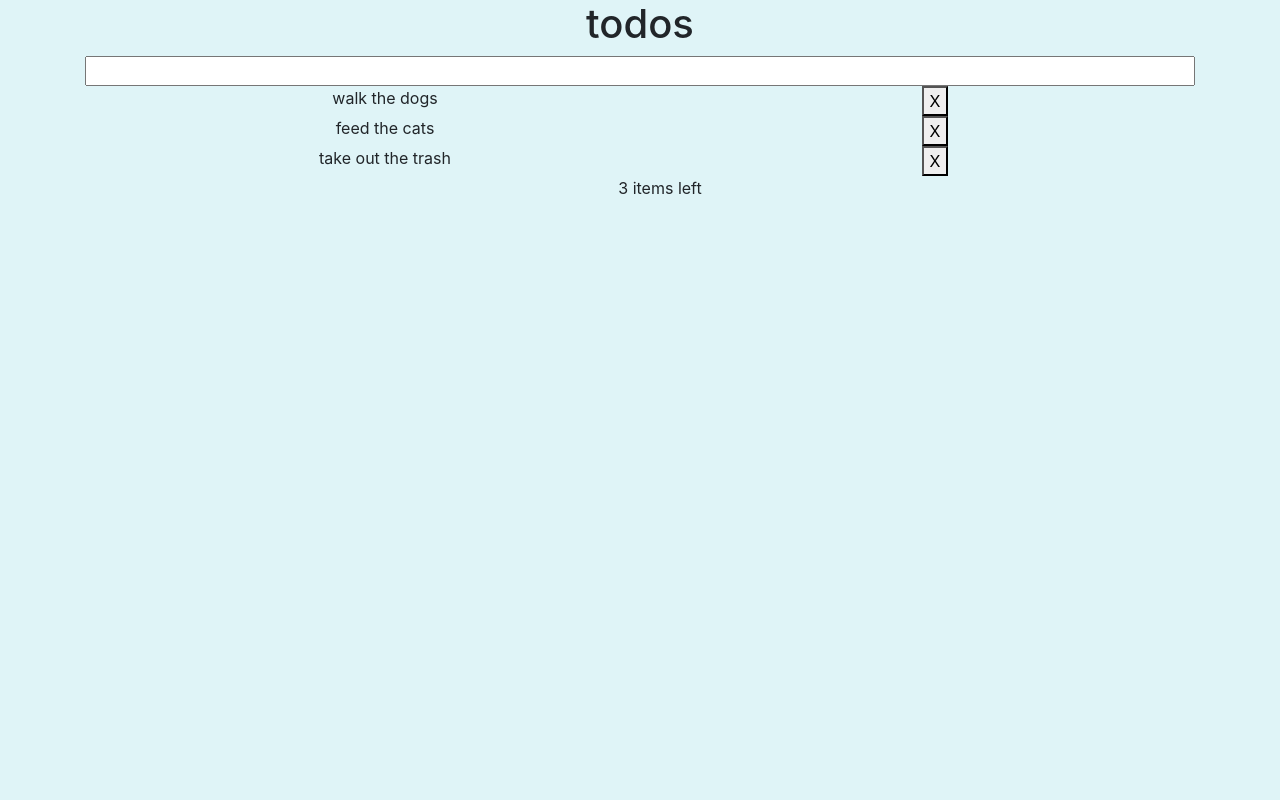
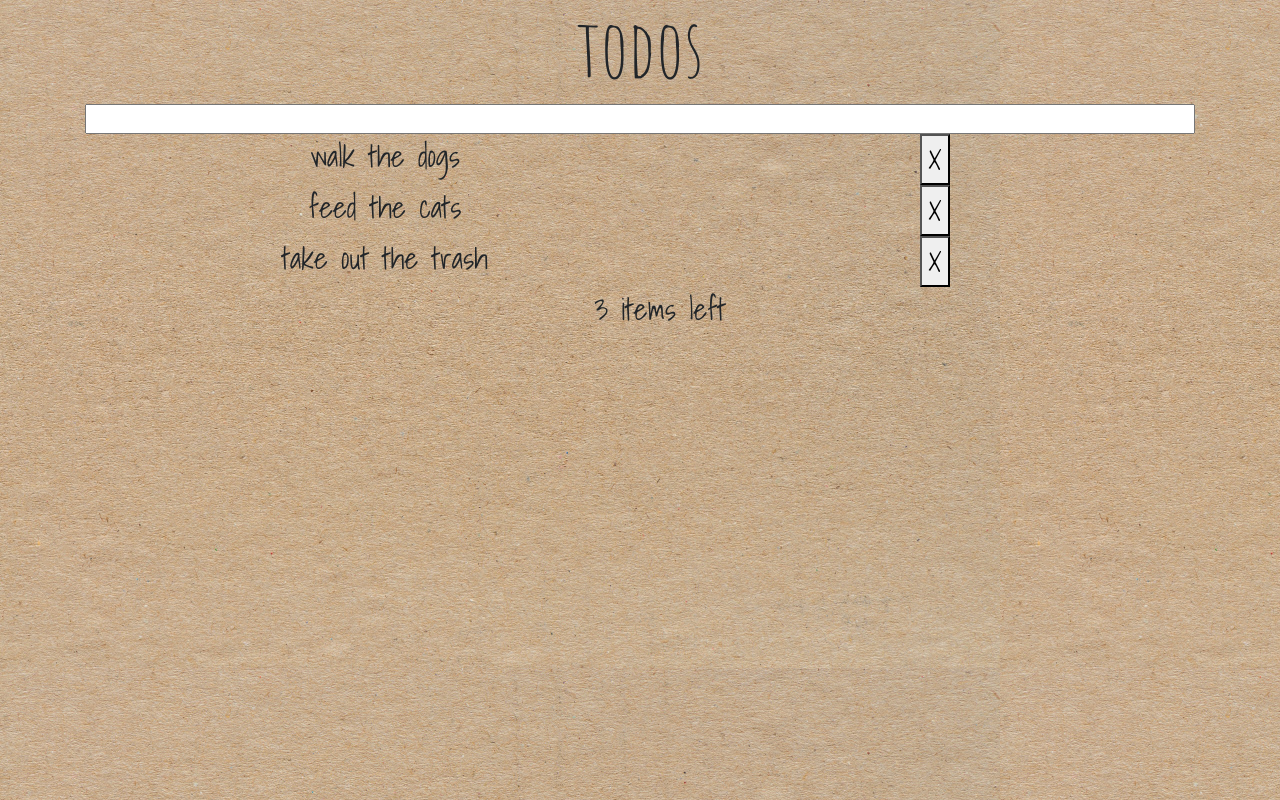
Before and after one commit to mllrdnl/to-do-list, a React app: page / in a window 1280 px wide. Built offline with nearby package versions, Linux system fonts and the light colour scheme.

Commit message:
added background and fonts

```diff
--- a/src/styles/index.scss
+++ b/src/styles/index.scss
@@ -1,12 +1,22 @@
 @import "~bootstrap/scss/bootstrap.scss";
+@import 'https://fonts.googleapis.com/css2?family=Amatic+SC&family=Shadows+Into+Light&display=swap';
 
 body {
-    background-color: rgb(223, 244, 247);
+    // background-color: rgb(223, 244, 247);
     height: 100vh;
+    background-image: url("brown-texture.jpg");
+    background-repeat: repeat;
+
 }
-
-//use css to remove bullets from lis
 
 li {
     list-style: none;
+    font-family: 'Shadows Into Light', cursive;
+    font-size: 30px;
 }
+
+h1 {
+    font-family: 'Amatic SC', cursive;
+    font-size: 80px;
+
+}
```
Also changed, not shown: public/index.html (+3 -0 lines), src/styles/brown-texture.jpg (added).
